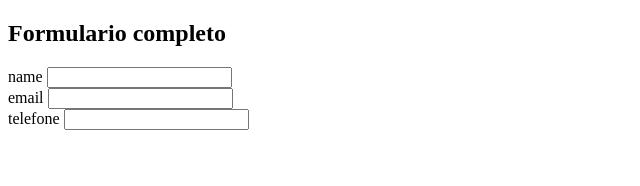
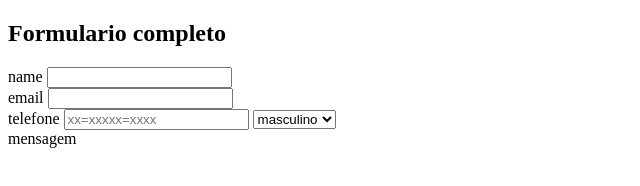
Before and after one commit to mtheusgameplay/Formulario-HTML, a plain HTML site: page index.html in a window 1280 px wide. Shown: the whole page, without its empty margins (0-640 px from the left). Drawn offline with Linux system fonts and the light colour scheme.

Commit message:
index.html

```diff
--- a/index.html
+++ b/index.html
@@ -13,7 +13,15 @@
 <label for="email">email</label>
 <input type="email"id="email"name="email" required><br
 <label for="telefone">telefone</label>
-<input type="tel"id="telefone"
-
+<input type="tel"id="telefone"patern="[0-9]-{2}-(0-9){5}-[0-9]{4}"placeholder="xx=xxxxx=xxxx"<br
+<input type="number"id="idade"min="18"max="100"<br
+<label for="genero"</label>
+<select id="genero"name="genero">
+<option value="masculino">masculino</option>
+<option value="feminino">feminino</option>
+<option value="outros">outros</option>
+<select></br>
+<label for="mensagem">mensagem</label>
+<textared id="mensagem"
 </body>
 </html>
```
